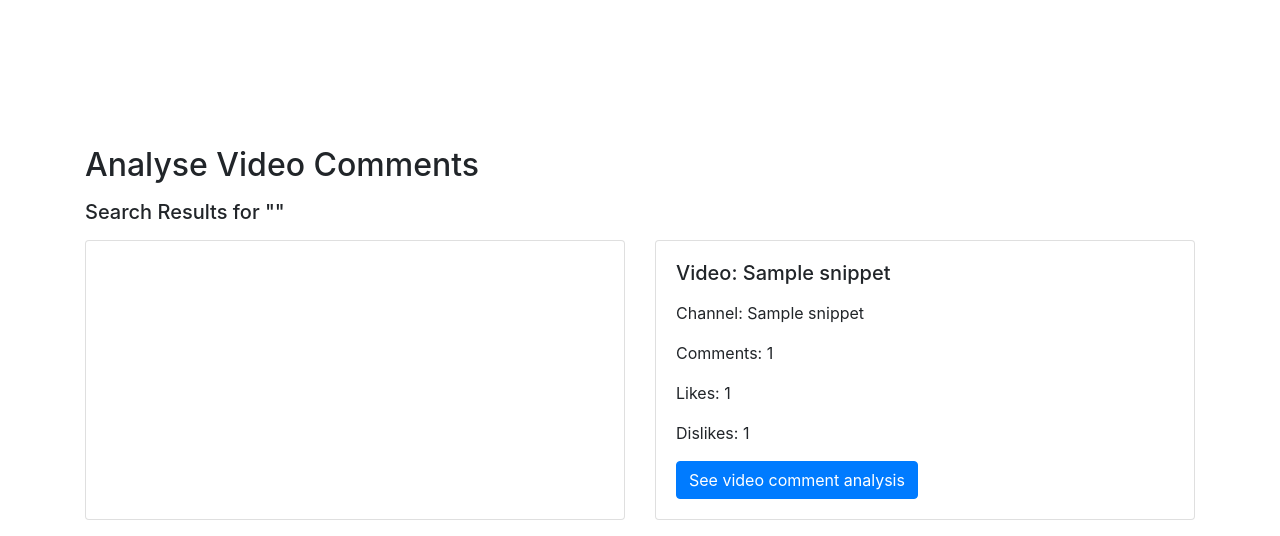
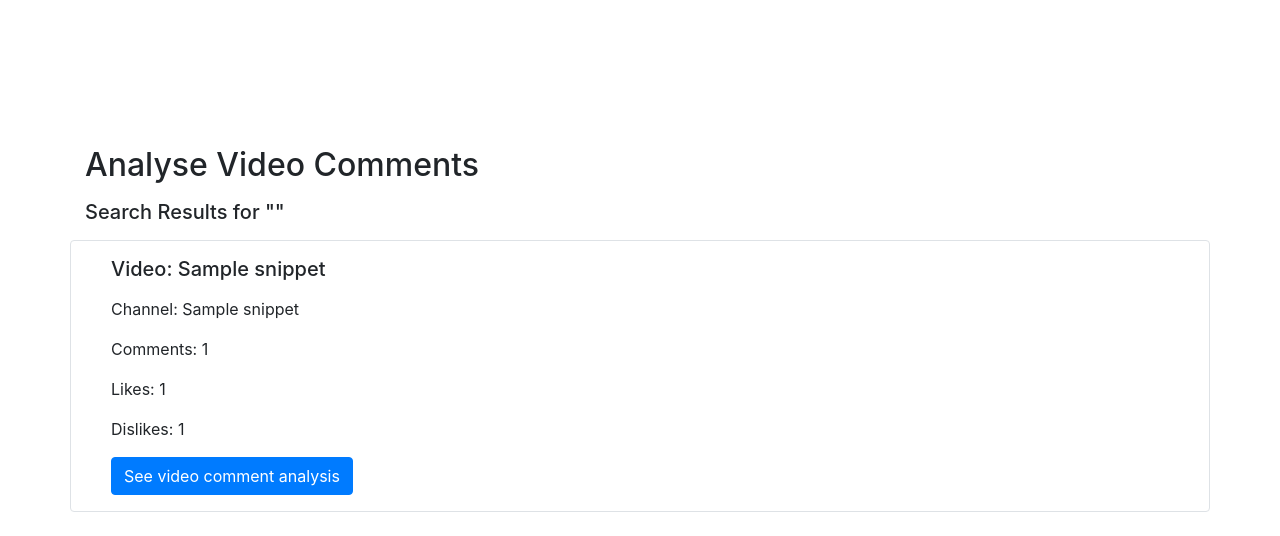
Before and after one commit to hmzi67/YoutubeDataAnalyser, a Flask app: template templates/select_video.html in a window 1280 px wide. Shown: the part 670-1206 px from the top of the page. After the commit the page ends 1182 px from the top, so only its background shows below. Run offline with Flask 3, Linux system fonts and the light colour scheme; the template is opened without the code that fills it: most values are stand-ins (such as "Sample title", 1, 10 or a date in 2020); some libraries are stand-ins or nearby versions.

Commit message:
updating video cards

```diff
--- a/templates/select_video.html
+++ b/templates/select_video.html
@@ -1,27 +1,26 @@
 {% extends "layout.html" %}
 {% block content %}
 
-  <p><h2 class="card-title">Analyse Video Comments</h2></p>
+<p>
+<h2 class="card-title">Analyse Video Comments</h2>
+</p>
 <p></p>
-  <p><h5 class="card-title">Search Results for "{{ query }}"</h5></p>
+<p>
+<h5 class="card-title">Search Results for "{{ query }}"</h5>
+</p>
 <p></p>
 
 {% for item in query_result['items'] %}
 <div class="row">
-      <div class="col-sm-6">
-        <div class="card">
-          <div class="card-body">
+	<div class="col-sm-12 d-flex align-items-center border p-3 rounded">
+
 		<div>
-              <p><a href="https://www.youtube.com/watch?v={{ item['id']['videoId'] }}">
-                  <img src={{ item['snippet']['thumbnails']['medium']['url'] }} alt=""></a></p>
+			<a href="https://www.youtube.com/watch?v={{ item['id']['videoId'] }}">
+				<img src={{ item['snippet']['thumbnails']['medium']['url'] }} alt="" style="height: 250px;" class="rounded">
+			</a>
 		</div>
-          </div>
-        </div>
-      </div>
-      <div class="col-sm-6">
-        <div class="card">
-          <div class="card-body">
-            <div class="test">
+
+		<div class="ml-4">
 			<h5 class="card-title">Video: {{ item['snippet']['title'] }}</h5>
 			<p class="card-text">
 			<p>Channel: {{ item['snippet']['channelTitle'] }}</p>
@@ -34,11 +33,22 @@
 					<button type="button" class="btn btn-primary">See video comment analysis</button>
 				</a>
 			</form>
+		</div>
+
+
+
+	</div>
+
+
+
+
+	<!-- <div class="col-sm-8">
+        <div class="card">
+          <div class="card-body">
 
           </div>
         </div>
-        </div>
-      </div>
+      </div> -->
 </div>
 <p></p>
 {% endfor %}
```
Lines whose indentation alone changed are shown as unchanged.
